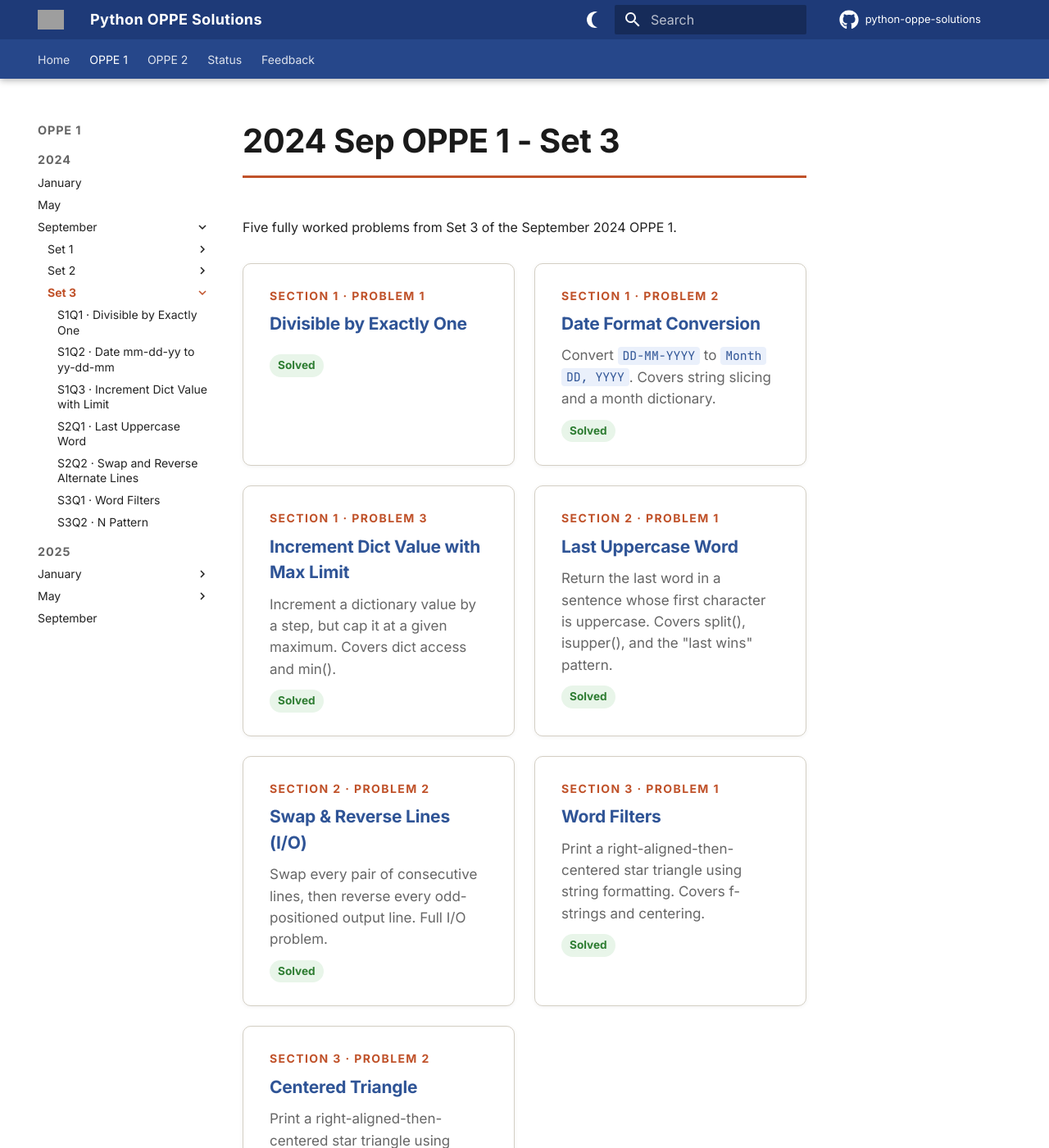
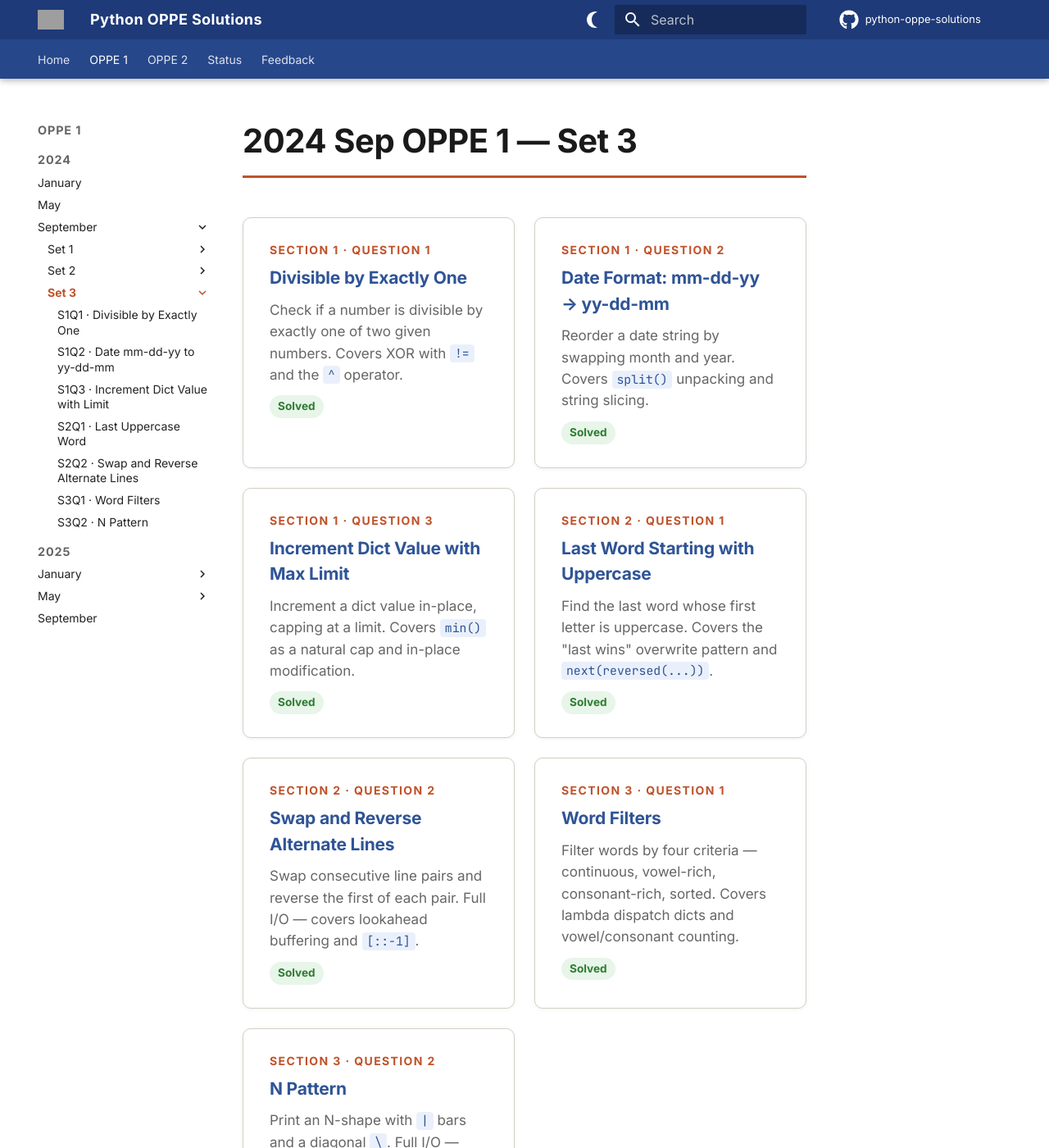
Before and after one commit to Nirban-A/python-oppe-solutions, an MkDocs documentation site: the page built from docs/oppe1/2024/sep/set3/index.md, in a window 1280 px wide and 1400 px high. Shown: the whole window at 82% size. Built offline with MkDocs 1.6.1 and Material for MkDocs 9.7.7, drawn with Linux system fonts in a browser that asks for light colours; comment, search, counter and statistics services are not loaded; some of the changed text lies outside the part shown; grey boxes are pictures that could not be loaded.

Commit message:
fixed 2024/oppe1/sep/set3/index.md

```diff
--- a/docs/oppe1/2024/sep/set3/index.md
+++ b/docs/oppe1/2024/sep/set3/index.md
@@ -1,61 +1,60 @@
-# 2024 Sep OPPE 1 - Set 3
-
-Five fully worked problems from Set 3 of the September 2024 OPPE 1.
+# 2024 Sep OPPE 1 — Set 3
 
 <div class="pb-set-grid">
 
-<a class="pb-set-card" href="2024_sep_3_s1p1/">
-<div class="pb-set-card-label">Section 1 · Problem 1</div>
+<a class="pb-set-card" href="2024_sep_3_s1q1/">
+<div class="pb-set-card-label">Section 1 · Question 1</div>
 <h3>Divisible by Exactly One</h3>
-<span class="pb-badge pb-badge-done">Solved</span>
+<p>Check if a number is divisible by exactly one of two given numbers. Covers XOR with <code>!=</code> and the <code>^</code> operator.</p>
+<span class="pb-badge pb-badge-done">Solved </span>
 </a>
 
-<a class="pb-set-card" href="2024_sep_3_s1p2/">
-<div class="pb-set-card-label">Section 1 · Problem 2</div>
-<h3>Date Format Conversion</h3>
-<p>Convert <code>DD-MM-YYYY</code> to <code>Month DD, YYYY</code>. Covers string slicing and a month dictionary.</p>
-<span class="pb-badge pb-badge-done">Solved</span>
+<a class="pb-set-card" href="2024_sep_3_s1q2/">
+<div class="pb-set-card-label">Section 1 · Question 2</div>
+<h3>Date Format: mm-dd-yy → yy-dd-mm</h3>
+<p>Reorder a date string by swapping month and year. Covers <code>split()</code> unpacking and string slicing.</p>
+<span class="pb-badge pb-badge-done">Solved </span>
 </a>
 
-<a class="pb-set-card" href="2024_sep_3_s1p3/">
-<div class="pb-set-card-label">Section 1 · Problem 3</div>
+<a class="pb-set-card" href="2024_sep_3_s1q3/">
+<div class="pb-set-card-label">Section 1 · Question 3</div>
 <h3>Increment Dict Value with Max Limit</h3>
-<p>Increment a dictionary value by a step, but cap it at a given maximum. Covers dict access and min().</p>
-<span class="pb-badge pb-badge-done">Solved</span>
+<p>Increment a dict value in-place, capping at a limit. Covers <code>min()</code> as a natural cap and in-place modification.</p>
+<span class="pb-badge pb-badge-done">Solved </span>
 </a>
 
-<a class="pb-set-card" href="2024_sep_3_s2p1/">
-<div class="pb-set-card-label">Section 2 · Problem 1</div>
-<h3>Last Uppercase Word</h3>
-<p>Return the last word in a sentence whose first character is uppercase. Covers split(), isupper(), and the "last wins" pattern.</p>
-<span class="pb-badge pb-badge-done">Solved</span>
+<a class="pb-set-card" href="2024_sep_3_s2q1/">
+<div class="pb-set-card-label">Section 2 · Question 1</div>
+<h3>Last Word Starting with Uppercase</h3>
+<p>Find the last word whose first letter is uppercase. Covers the "last wins" overwrite pattern and <code>next(reversed(...))</code>.</p>
+<span class="pb-badge pb-badge-done">Solved </span>
 </a>
 
-<a class="pb-set-card" href="2024_sep_3_s2p2/">
-<div class="pb-set-card-label">Section 2 · Problem 2</div>
-<h3>Swap &amp; Reverse Lines (I/O)</h3>
-<p>Swap every pair of consecutive lines, then reverse every odd-positioned output line. Full I/O problem.</p>
-<span class="pb-badge pb-badge-done">Solved</span>
+<a class="pb-set-card" href="2024_sep_3_s2q2/">
+<div class="pb-set-card-label">Section 2 · Question 2</div>
+<h3>Swap and Reverse Alternate Lines</h3>
+<p>Swap consecutive line pairs and reverse the first of each pair. Full I/O — covers lookahead buffering and <code>[::-1]</code>.</p>
+<span class="pb-badge pb-badge-done">Solved </span>
 </a>
 
-<a class="pb-set-card" href="2024_sep_3_s3p1/">
-<div class="pb-set-card-label">Section 3 · Problem 1</div>
+<a class="pb-set-card" href="2024_sep_3_s3q1/">
+<div class="pb-set-card-label">Section 3 · Question 1</div>
 <h3>Word Filters</h3>
-<p>Print a right-aligned-then-centered star triangle using string formatting. Covers f-strings and centering.</p>
-<span class="pb-badge pb-badge-done">Solved</span>
+<p>Filter words by four criteria — continuous, vowel-rich, consonant-rich, sorted. Covers lambda dispatch dicts and vowel/consonant counting.</p>
+<span class="pb-badge pb-badge-done">Solved </span>
 </a>
 
-<a class="pb-set-card" href="2024_sep_3_s3p2/">
-<div class="pb-set-card-label">Section 3 · Problem 2</div>
-<h3>Centered Triangle</h3>
-<p>Print a right-aligned-then-centered star triangle using string formatting. Covers f-strings and centering.</p>
-<span class="pb-badge pb-badge-done">Solved</span>
+<a class="pb-set-card" href="2024_sep_3_s3q2/">
+<div class="pb-set-card-label">Section 3 · Question 2</div>
+<h3>N Pattern</h3>
+<p>Print an N-shape with <code>|</code> bars and a diagonal <code>\</code>. Full I/O — covers the diagonal position formula and backslash escaping.</p>
+<span class="pb-badge pb-badge-done">Solved </span>
 </a>
 
 </div>
 
 <div class="pb-downloads">
-  <a class="pb-btn pb-btn-repo" href="https://github.com/Nirban-A/Python_Buddy_2026T3/tree/main/2024_Sep_OPPE1_Set3/Slides" target="_blank">
+  <a class="pb-btn pb-btn-repo" href="https://github.com/Nirban-A/python-oppe-solutions/tree/main/2024_Sep_OPPE1_Set3" target="_blank">
     📁 All slides for this set (GitHub)
   </a>
 </div>
```
